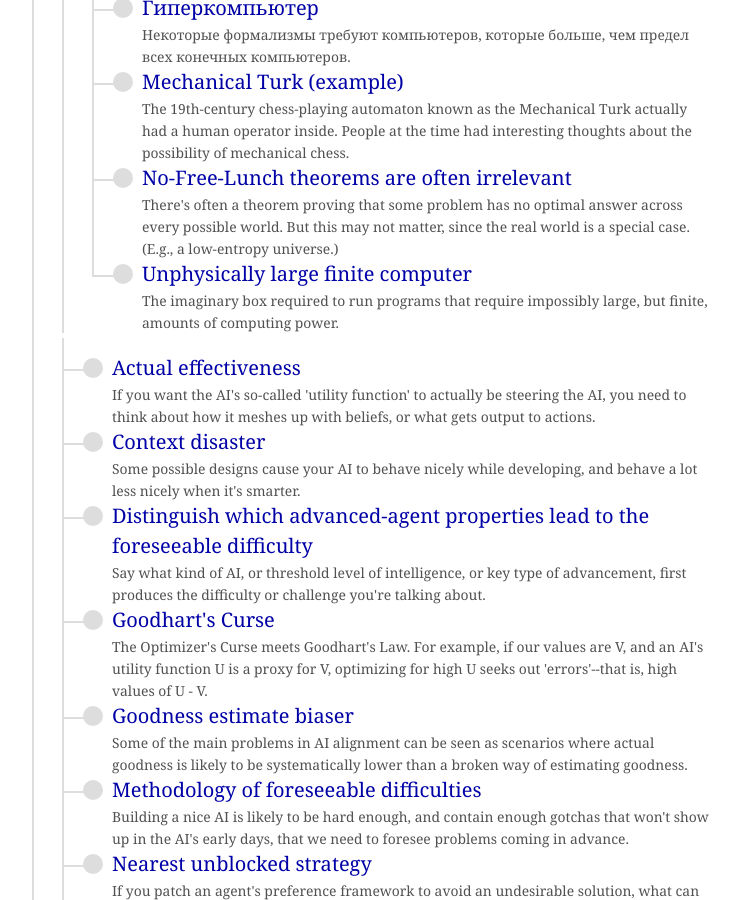
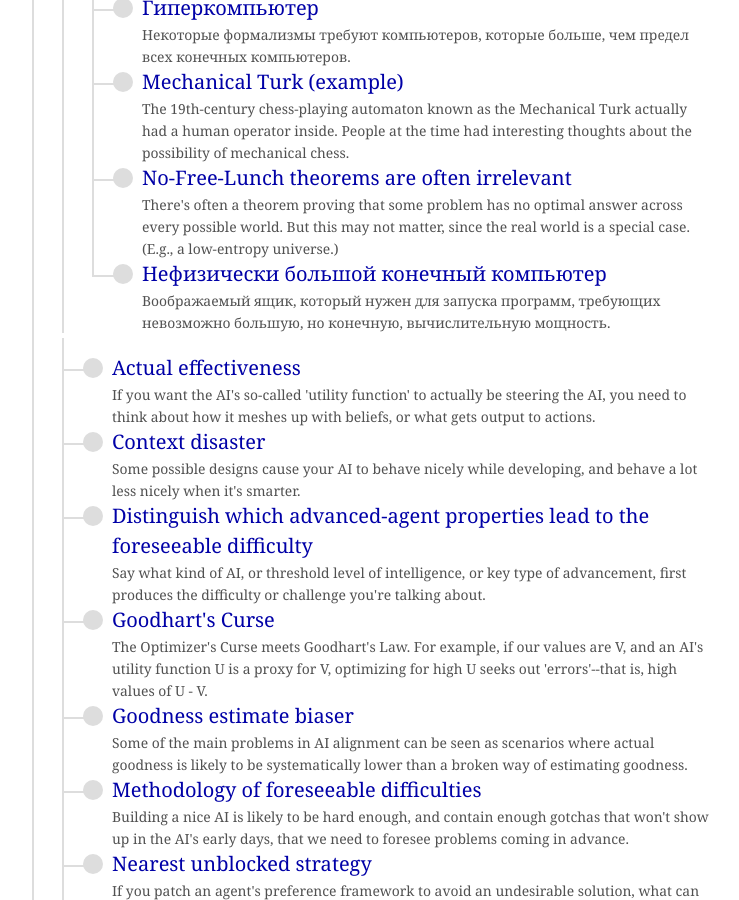
Before and after one commit to Arbital-RU/arbital-ru.github.io, a Jekyll site: the page built from explore/ai_alignment.md, in a window 1280 px wide and 900 px high, scrolled down 1633 px. Shown: the whole window, without its empty margins (286-1025 px from the left). Built offline with Jekyll 4.4.1, drawn with Linux system fonts in a browser that asks for light colours; some of the changed text lies outside the part shown.

```diff
--- a/_data/p.yaml
+++ b/_data/p.yaml
@@ -39,7 +39,7 @@
 
 - {id: "nofreelunch_irrelevant", title: "No-Free-Lunch theorems are often irrelevant", description: "There's often a theorem proving that some problem has no optimal answer across every possible world. But this may not matter, since the real world is a special case. (E.g., a low-entropy universe.)", domains: "AI"}
 
-- {id: "large_computer", title: "Unphysically large finite computer", description: "The imaginary box required to run programs that require impossibly large, but finite, amounts of computing power.", domains: "AI"}
+- {id: "large_computer", title: "Unphysically large finite computer", description: "The imaginary box required to run programs that require impossibly large, but finite, amounts of computing power.", domains: "AI", translated: true, ru_description: "Воображаемый ящик, который нужен для запуска программ, требующих невозможно большую, но конечную, вычислительную мощность."}
 
 - {id: "actual_effectiveness", title: "Actual effectiveness", description: "If you want the AI's so-called 'utility function' to actually be steering the AI, you need to think about how it meshes up with beliefs, or what gets output to actions.", domains: "AI"}
 
```
Also changed, not shown: _posts/2024-05-27-large_computer.md (added, +17 -0 lines).
